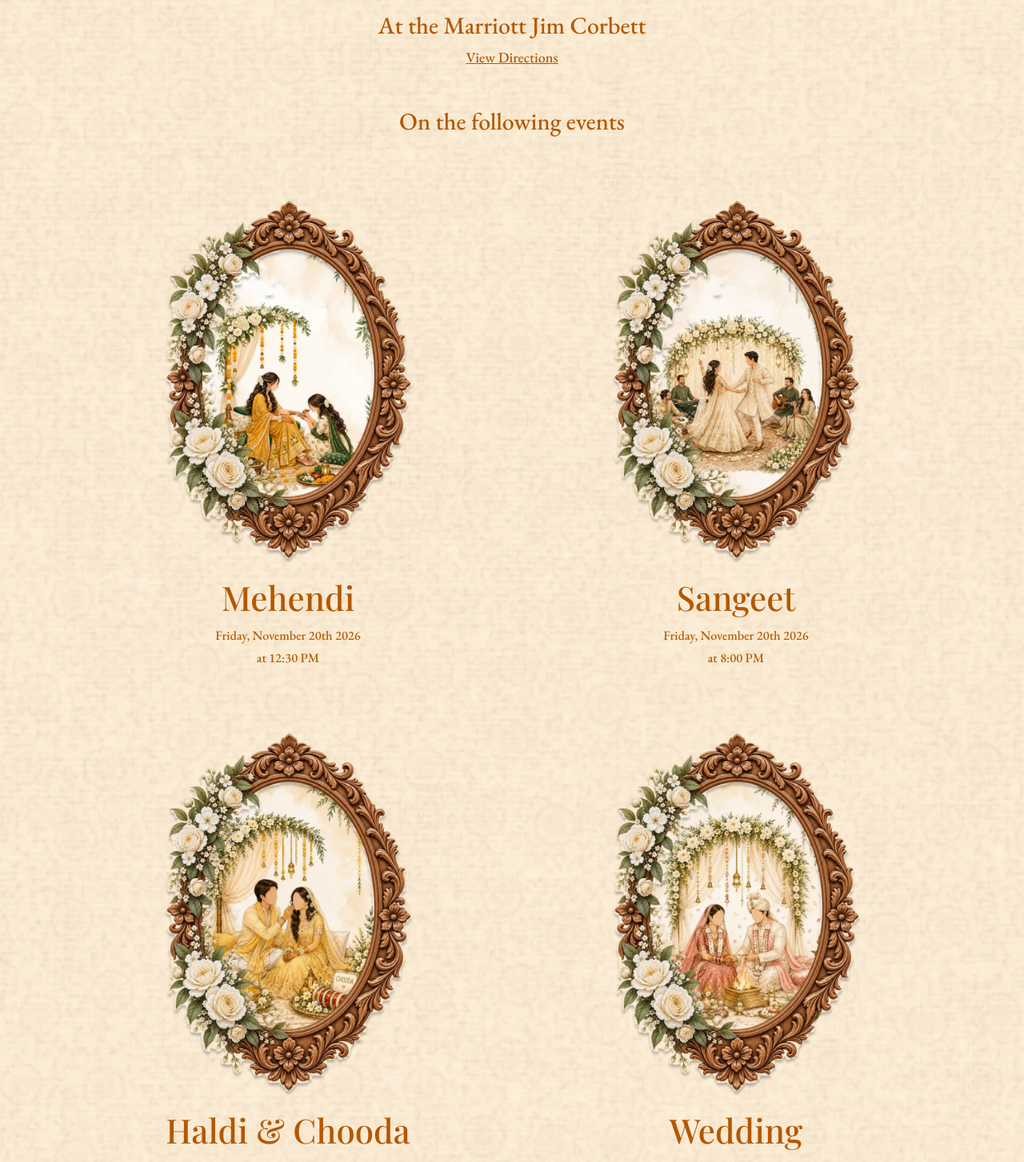
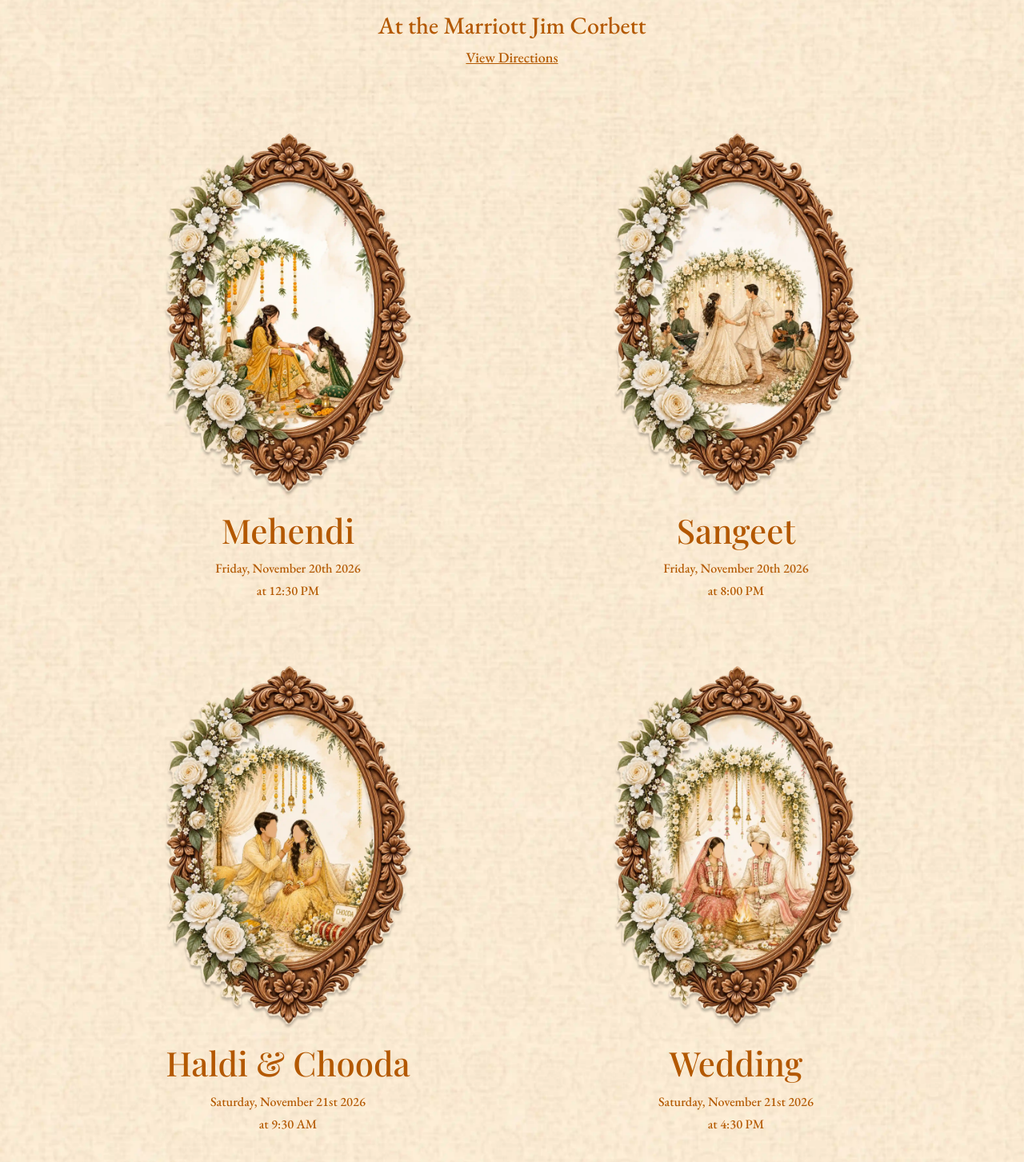
Before and after one commit to infogentech99/devanshwedsishita, a Next.js app: page / in a window 1280 px wide. Shown: the part 2700-4153 px from the top of the page at 80% size. Built offline with nearby package versions, Linux system fonts and the light colour scheme; a web font is replaced by a local one.

Commit message:
update code

```diff
--- a/app/components/CoupleIntro.jsx
+++ b/app/components/CoupleIntro.jsx
@@ -25,7 +25,7 @@ export default function CoupleIntro() {
     {
       title_ceremony: "Haldi & Chooda",
       image: "/assets/haldi.webp",
-      date: "Friday, November 21st 2026",
+      date: "Saturday, November 21st 2026",
       time: "at 9:30 AM",
       venue: "The Marriott, Jim Corbett",
       link: "https://maps.app.goo.gl/6wAY9hsmkpHv2gLd7",
@@ -34,7 +34,7 @@ export default function CoupleIntro() {
     {
       title_ceremony: "Wedding",
       image: "/assets/wedding.webp",
-      date: "Friday, November 21st 2026",
+      date: "Saturday, November 21st 2026",
       time: "at 4:30 PM",
       venue: "The Marriott, Jim Corbett",
       link: "https://maps.app.goo.gl/6wAY9hsmkpHv2gLd7",
@@ -110,9 +110,9 @@ export default function CoupleIntro() {
                   </a>
             </p>
 
-            <p className="font-eb-garamond font-medium text-base md:text-xl lg:text-3xl mt-12 text-[#B35800]">
+            {/* <p className="font-eb-garamond font-medium text-base md:text-xl lg:text-3xl mt-12 text-[#B35800]">
               On the following events
-            </p>
+            </p> */}
 
 
           </div>
--- a/app/components/CoupleMessage.jsx
+++ b/app/components/CoupleMessage.jsx
@@ -342,7 +342,7 @@ useEffect(() => {
           />
           <p className="font-eb-garamond font-medium text-base md:text-xl lg:text-[28px] text-center mt-4 px-6 md:px-0 text-[#B35800]">
             We are excited to celebrate <br className="hidden md:block" />
-              the happiest days of our life with you.
+              the happiest day of our life with you.
           </p>
           {/* <div className="flex gap-3 justify-center items-center mt-4">
             <a href="https://www.instagram.com/theinvitearc/" target="_blank">
```
